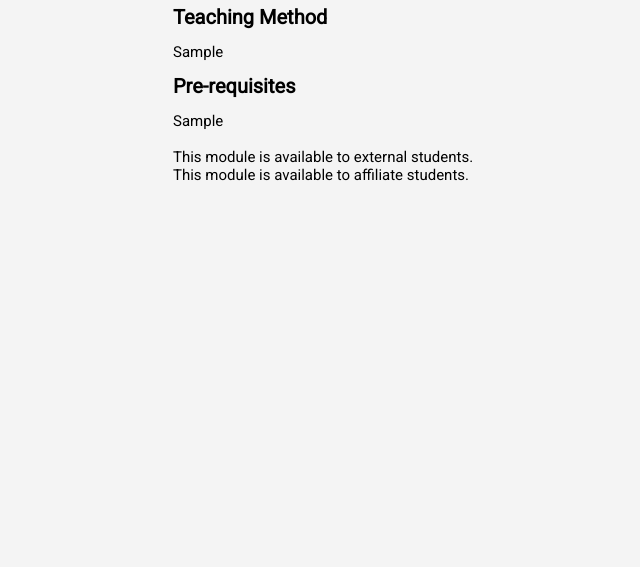
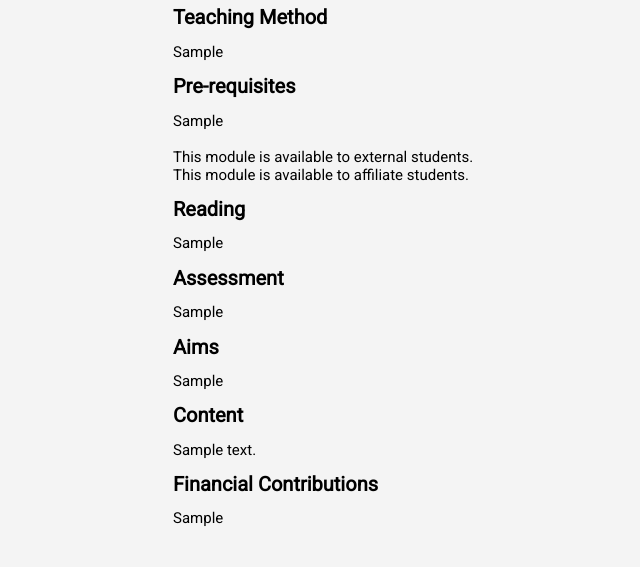
Before and after one commit to keelanfh/mod-direct-2, a Flask app: page /module/1 in a window 1280 px wide. Shown: the part 258-825 px from the top of the page, without its empty margins (117-757 px from the left). Before the commit the page ends 439 px from the top, so only its background shows below. Run offline with Flask 2, Linux system fonts and the light colour scheme; tables that the repository leaves empty hold one stand-in row (values such as "Sample post").

Commit message:
finish parsing GEOG, some frontend updates

```diff
--- a/templates/module.html
+++ b/templates/module.html
@@ -31,8 +31,6 @@
     {{ module.html_teaching_method | safe }}
     {% endif %}
 
-
-
     {% if module.prereqs or module.available_external or module.available_affiliate %}
     <h1>Pre-requisites</h1>
     {% if module.prereqs %}
@@ -45,6 +43,33 @@
     This module is available to affiliate students.<br/>
     {% endif %}
     {% endif %}
+
+    {% if module.reading %}
+    <h1>Reading</h1>
+    {{ module.reading}}
+    {% endif %}
+
+    {% if module.assessment_method %}
+    <h1>Assessment</h1>
+    {{ module.assessment_method }}
+    {% endif %}
+
+    {% if module.aims %}
+    <h1>Aims</h1>
+    {{ module.aims }}
+    {% endif %}
+
+    {% if module.content %}
+    <h1>Content</h1>
+    {{ module.content }}
+    {% endif %}
+
+    {% if module.financial_contribs %}
+    <h1>Financial Contributions</h1>
+    {{ module.financial_contribs }}
+    {% endif %}
+
+
 </div>
 
 {% endblock %}
```
